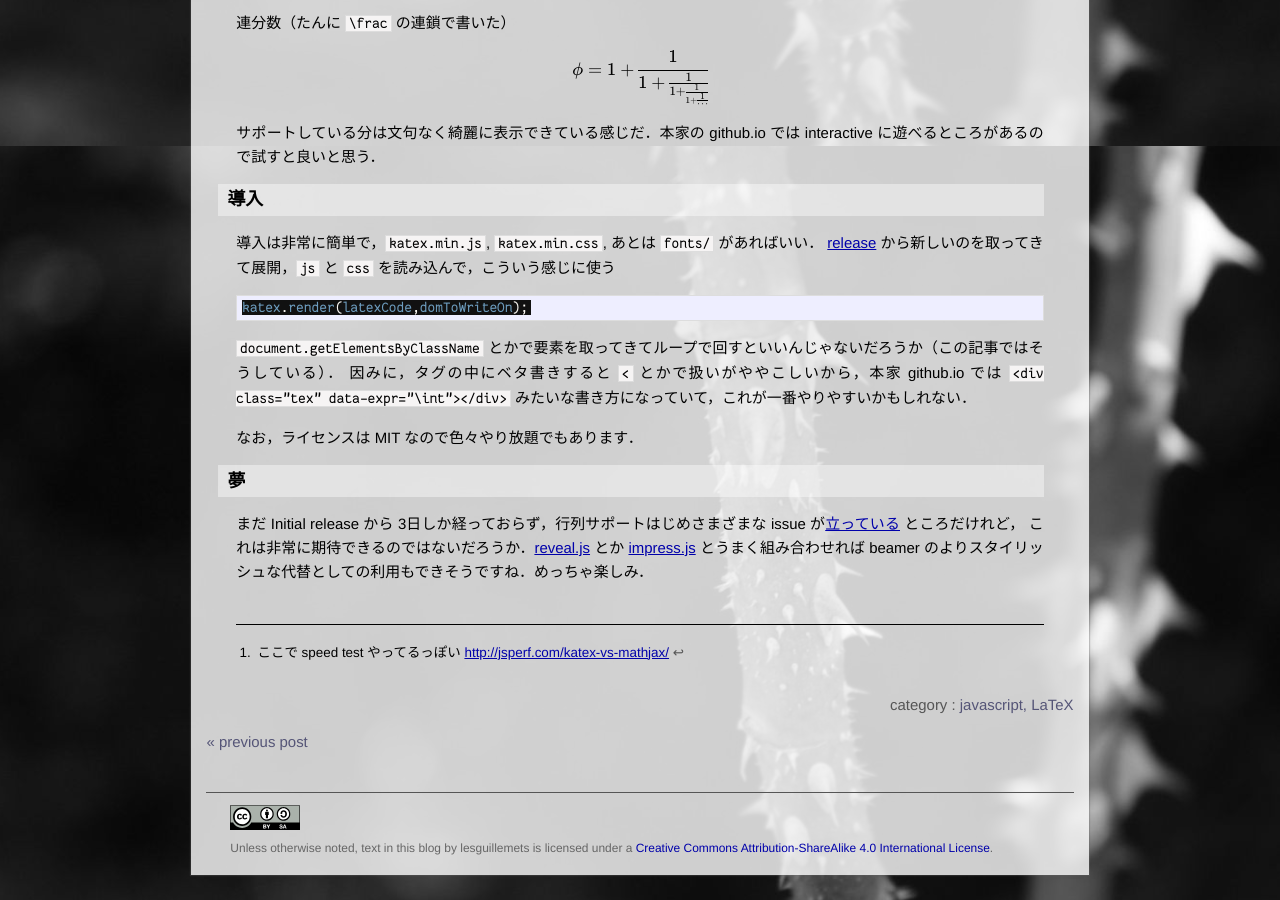
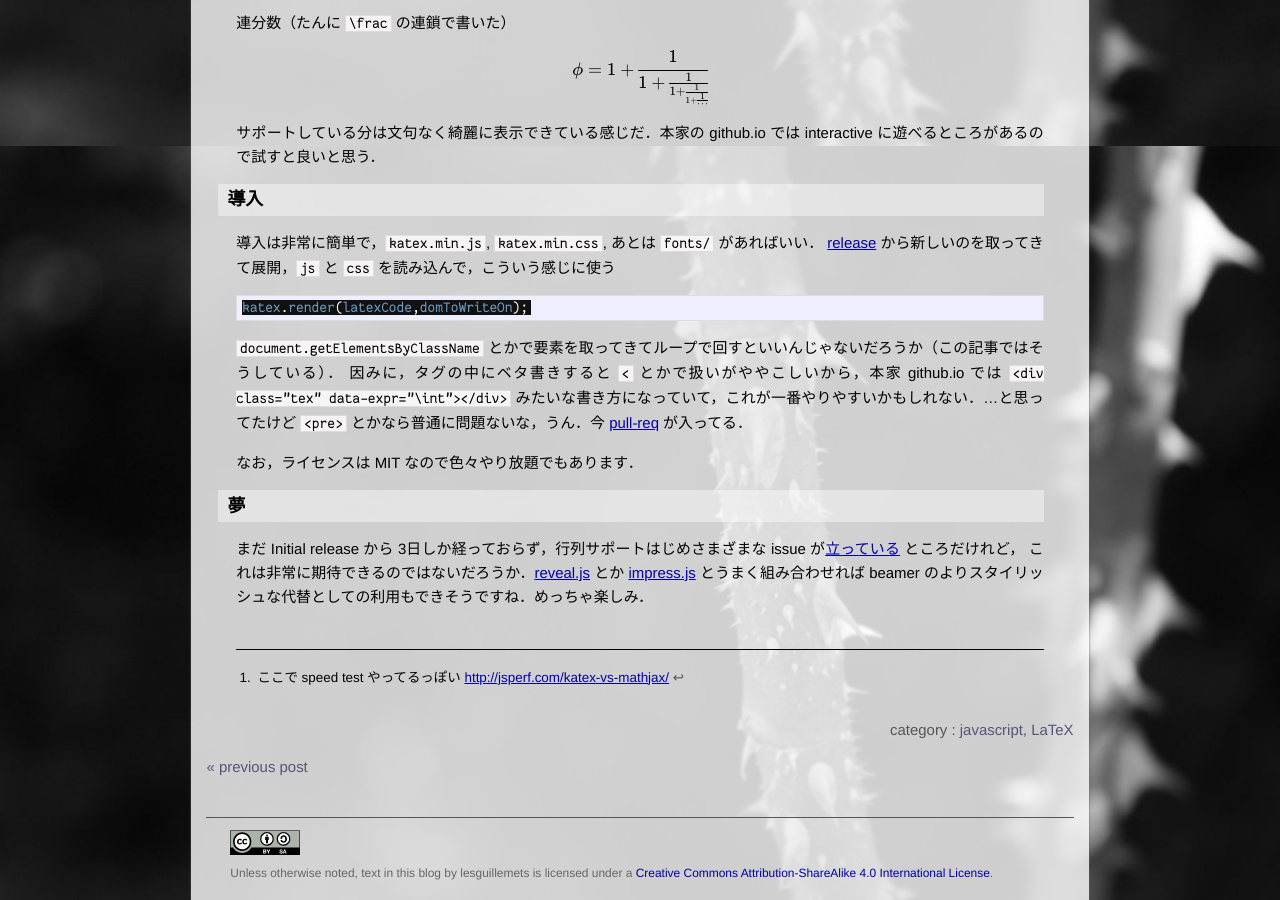
Before and after one commit to lesguillemets/blog, a Jekyll site: the page built from _posts/2014-09-18-katex0.md, in a window 1280 px wide and 900 px high, scrolled down 754 px. Built offline with Jekyll 4.4.1, drawn with Linux system fonts in a browser that asks for light colours.

Commit message:
update about katex

```diff
--- a/_posts/2014-09-18-katex0.md
+++ b/_posts/2014-09-18-katex0.md
@@ -66,7 +66,7 @@ katex.render(latexCode,domToWriteOn);
 {% endhighlight %}
 
 `document.getElementsByClassName` とかで要素を取ってきてループで回すといいんじゃないだろうか（この記事ではそうしている）．
-因みに，タグの中にベタ書きすると `<` とかで扱いがややこしいから，本家 github.io では `<div class="tex" data-expr="\int"></div>` みたいな書き方になっていて，これが一番やりやすいかもしれない．
+因みに，タグの中にベタ書きすると `<` とかで扱いがややこしいから，本家 github.io では `<div class="tex" data-expr="\int"></div>` みたいな書き方になっていて，これが一番やりやすいかもしれない．…と思ってたけど `<pre>` とかなら普通に問題ないな，うん．今 [pull-req](https://github.com/matthaywardwebdesign/KaTeX/commit/b4bf4d2c17aed7d9e235c4d20fd3ca8bf191bf07) が入ってる．
 
 なお，ライセンスは MIT なので色々やり放題でもあります．
 
```
